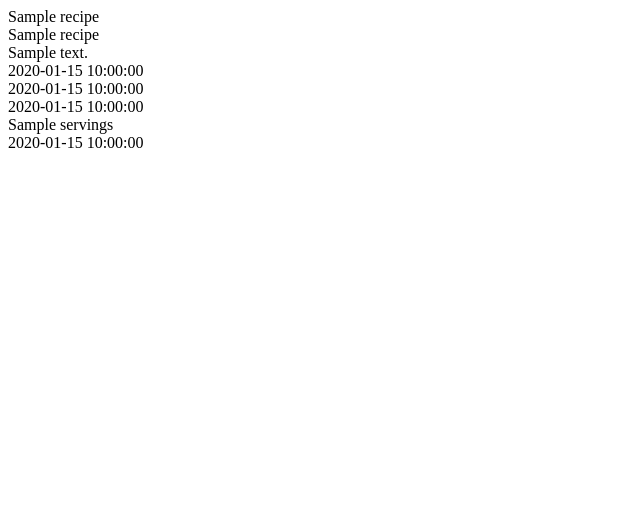
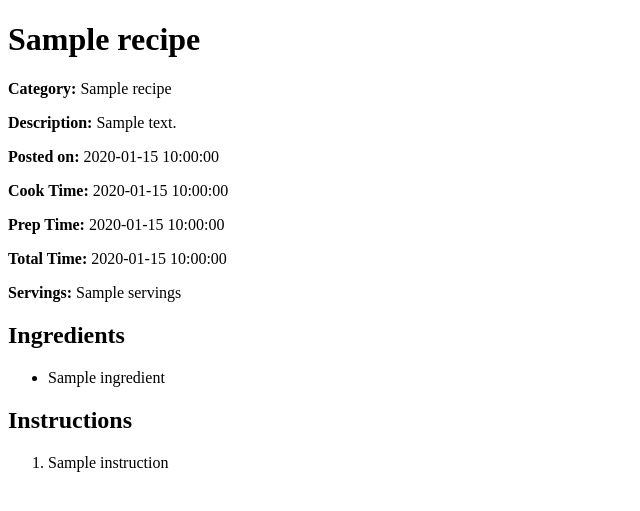
Before and after one commit to TaherCCG/airybitesrecipes, a Flask app: page / in a window 1280 px wide. Shown: the top 511 px of the page, without its empty margins (0-640 px from the left). Run offline with Flask 3, Linux system fonts and the light colour scheme; a database or web service that is not in the repository returns one stand-in record (values such as "Sample title"); some libraries are stand-ins or nearby versions.

Commit message:
Update: index.html to post full recipe

```diff
--- a/templates/index.html
+++ b/templates/index.html
@@ -7,14 +7,26 @@
 </head>
 <body>
     {% for recipe in recipes %}
-        {{ recipe.recipe_title }}<br>
-        {{ recipe.category_name }}<br>
-        {{ recipe.recipe_description }}<br>
-        {{ recipe.cook_time }}<br>
-        {{ recipe.prep_time }}<br>
-        {{ recipe.total_time }}<br>
-        {{ recipe.servings }}<br>
-        {{ recipe.date_posted }}<br>
+        <h1>{{ recipe.recipe_title }}</h1>
+        <p><strong>Category:</strong> {{ recipe.category_name }}</p>
+        <p><strong>Description:</strong> {{ recipe.recipe_description }}</p>
+        <p><strong>Posted on:</strong> {{ recipe.date_posted }}</p>
+        <p><strong>Cook Time:</strong> {{ recipe.cook_time }}</p>
+        <p><strong>Prep Time:</strong> {{ recipe.prep_time }}</p>
+        <p><strong>Total Time:</strong> {{ recipe.total_time }}</p>
+        <p><strong>Servings:</strong> {{ recipe.servings }}</p>
+        <p><h2>Ingredients</h2>
+        <ul>
+            {% for ingredient in recipe.ingredients %}
+            <li>{{ ingredient }}</li>
+            {% endfor %}
+        </ul>
+        <h2>Instructions</h2>
+        <ol>
+            {% for instruction in recipe.instructions %}
+                <li>{{ instruction }}</li>
+            {% endfor %}
+        </ol>
     {% endfor %}
 
 </body>
```
